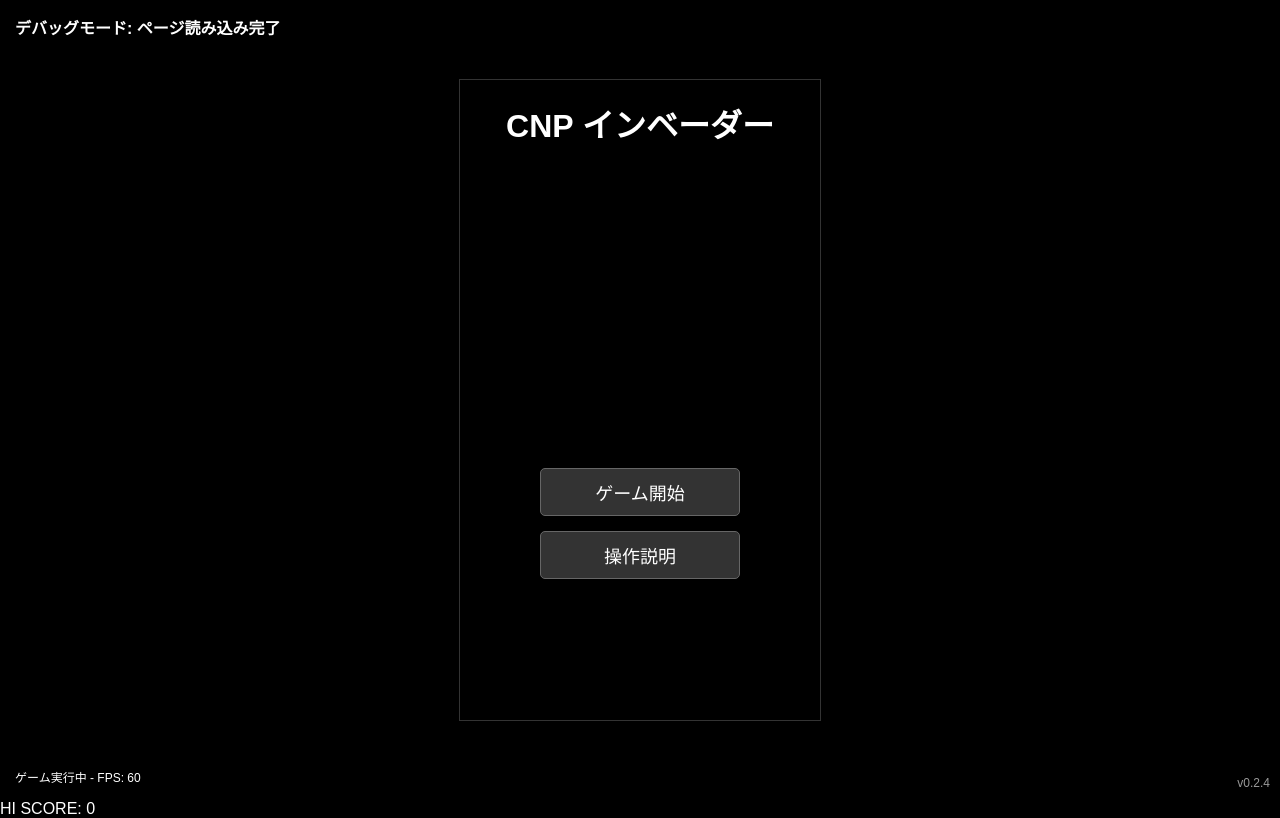
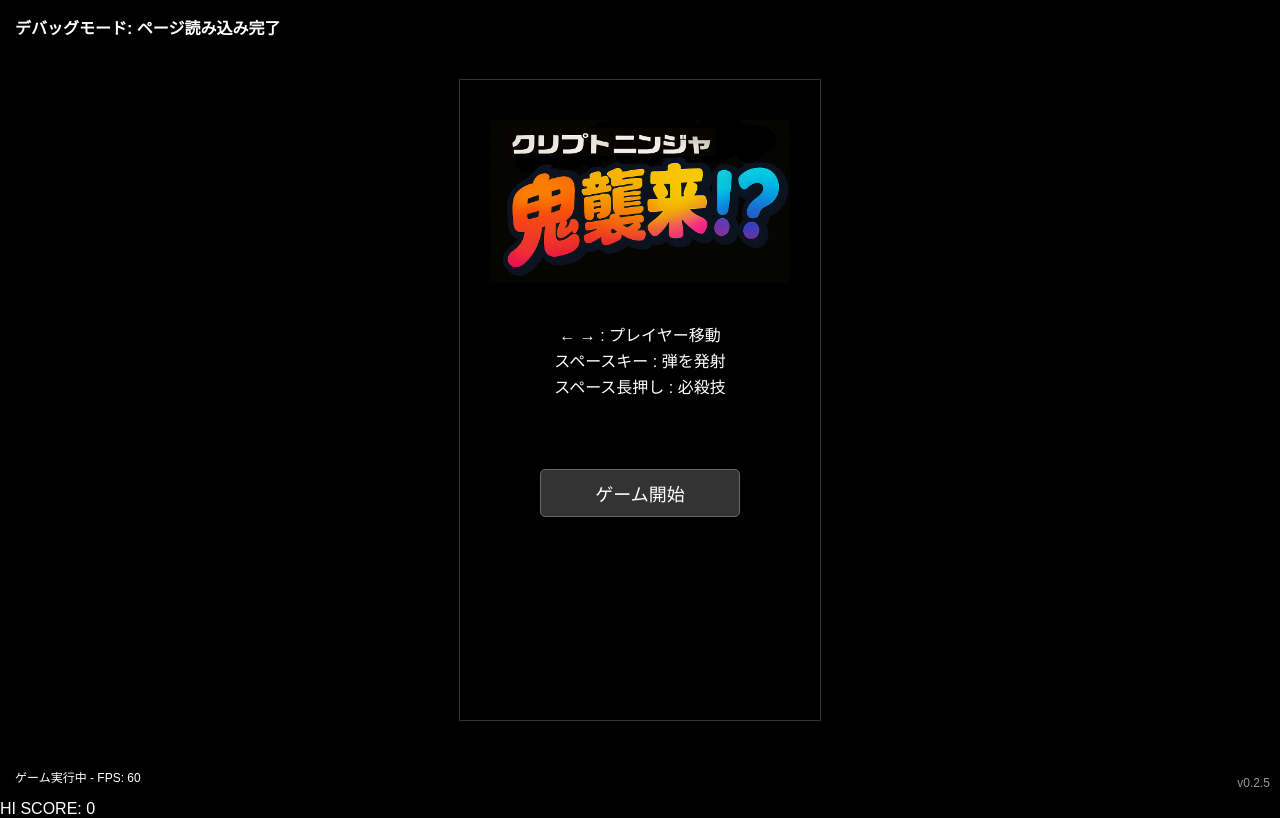
Before and after one commit to ekumaki/ninvader, a website built with Vite: page index.html in a window 1280 px wide. Built offline with nearby package versions, Linux system fonts and the light colour scheme; files whose address does not match are found by name.

Commit message:
feat: タイトルロゴ実装とUI改善 - タイトル画面にカスタムロゴ画像を実装 - テキストタイトルをロゴ画像に置き換え - タイトル画面に操作説明を追加（ロゴ下に配置） - レイアウト調整（ロゴ操作説明ボタンの位置最適化） - 操作説明ボタンと操作説明画面を非表示化（将来実装用に保持） - CSS追加：ロゴ用スタイル（ドロップシャドウホバー効果）

```diff
--- a/index.html
+++ b/index.html
@@ -3,7 +3,7 @@
 <head>
   <meta charset="UTF-8">
   <meta name="viewport" content="width=device-width, initial-scale=1.0">
-  <title>CNP インベーダー v0.2.4</title>
+  <title>CNP インベーダー v0.2.5</title>
   <style>
     body {
       margin: 0;
@@ -67,12 +67,20 @@
       margin-top: 100px;
       text-align: center;
     }
+    .title-controls-info {
+      font-size: 16px;
+      color: #ffffff;
+      text-align: center;
+      line-height: 1.6;
+      margin: 20px auto;
+      max-width: 300px;
+    }
     .menu-buttons {
       display: flex;
       flex-direction: column;
       gap: 15px;
       align-items: center;
-      margin-top: 320px;
+      margin-top: 15px;
     }
     .menu-btn {
       padding: 10px 20px;
@@ -199,13 +207,18 @@
     <!-- タイトル画面 -->
     <div id="game-ui">
       <div class="version-info" id="version-display"></div>
-      <h1 class="title">CNP インベーダー</h1>
+      <img src="./src/assets/img/ui/title_logo.png" alt="CNP インベーダー" class="title-logo" style="max-width: 300px; height: auto; margin: 120px auto 20px auto; display: block;">
       <!-- ハイスコア表示は一時的に非表示（将来の実装用に保持）
       <div class="high-score-display" id="title-high-score">HIGH SCORE: 0</div>
       -->
+      <div class="title-controls-info">
+        ← → : プレイヤー移動<br>
+        スペースキー : 弾を発射<br>
+        スペース長押し : 必殺技
+      </div>
       <div class="menu-buttons">
         <button class="menu-btn" id="start-btn">ゲーム開始</button>
-        <button class="menu-btn" id="instructions-btn">操作説明</button>
+        <button class="menu-btn" id="instructions-btn" style="display: none;">操作説明</button>
         <button class="menu-btn" id="credits-btn" style="display: none;">クレジット</button>
       </div>
     </div>
@@ -224,8 +237,8 @@
       </div>
     </div>
 
-    <!-- 操作説明画面 -->
-    <div id="instructions-container">
+    <!-- 操作説明画面（将来の実装用に保持・現在は非表示） -->
+    <div id="instructions-container" style="display: none !important;">
       <h1 class="instructions-title">操作説明</h1>
       <div class="instructions-content">
         <div class="instructions-controls">
@@ -349,7 +362,7 @@
       document.getElementById('credits-btn').addEventListener('click', function() {
         console.log('クレジットボタンがクリックされました');
         // GameConfigが利用可能な場合は動的バージョン、そうでなければ固定値
-        const version = window.gameInstance?.gameConfig?.VERSION || '0.2.4';
+        const version = window.gameInstance?.gameConfig?.VERSION || '0.2.5';
         alert(`CNP インベーダー\nVersion ${version}\n© 2025 All Rights Reserved`);
       });
 
--- a/src/css/style.css
+++ b/src/css/style.css
@@ -1,6 +1,6 @@
 /*
  * CNP インベーダー - 和風インベーダーゲーム
- * Version: 0.2.4
+ * Version: 0.2.5
  * SPDX-License-Identifier: MIT
  */
 
@@ -119,6 +119,20 @@ body {
   font-family: 'Noto Serif JP', serif;
 }
 
+/* タイトルロゴ */
+.title-logo {
+  max-width: 300px;
+  height: auto;
+  margin: 0 auto 20px auto;
+  display: block;
+  filter: drop-shadow(0 0 10px rgba(255, 255, 255, 0.3));
+  transition: filter 0.3s ease;
+}
+
+.title-logo:hover {
+  filter: drop-shadow(0 0 15px rgba(255, 255, 255, 0.5));
+}
+
 .menu-buttons {
   display: flex;
   flex-direction: column;
--- a/src/js/config/gameConfig.js
+++ b/src/js/config/gameConfig.js
@@ -1,12 +1,12 @@
 /**
  * CNP インベーダー - ゲーム設定
- * Version: 0.2.4
+ * Version: 0.2.5
  * SPDX-License-Identifier: MIT
  */
 
 export const GameConfig = {
   // ゲームバージョン
-  VERSION: '0.2.4',
+  VERSION: '0.2.5',
   CANVAS_WIDTH: 360,
   CANVAS_HEIGHT: 640,
   TARGET_FPS: 60,
--- a/src/js/game.js
+++ b/src/js/game.js
@@ -1,6 +1,6 @@
 /**
  * CNP インベーダー - 和風インベーダーゲーム
- * Version: 0.2.4
+ * Version: 0.2.5
  * SPDX-License-Identifier: MIT
  */
 
--- a/src/js/main.js
+++ b/src/js/main.js
@@ -1,6 +1,6 @@
 /**
  * CNP インベーダー - 和風インベーダーゲーム
- * Version: 0.2.4
+ * Version: 0.2.5
  * SPDX-License-Identifier: MIT
  */
 
--- a/src/js/screens/gameClearScreen.js
+++ b/src/js/screens/gameClearScreen.js
@@ -1,6 +1,6 @@
 /**
  * CNP インベーダー - ゲームクリア画面
- * Version: 0.2.4
+ * Version: 0.2.5
  * SPDX-License-Identifier: MIT
  */
 
--- a/src/js/screens/gameOverScreen.js
+++ b/src/js/screens/gameOverScreen.js
@@ -1,6 +1,6 @@
 /**
  * CNP インベーダー - ゲームオーバー画面
- * Version: 0.2.4
+ * Version: 0.2.5
  * SPDX-License-Identifier: MIT
  */
 
--- a/src/js/screens/gameScreen.js
+++ b/src/js/screens/gameScreen.js
@@ -1,6 +1,6 @@
 /**
  * CNP インベーダー - ゲーム画面（リファクタリング版）
- * Version: 0.2.4
+ * Version: 0.2.5
  * SPDX-License-Identifier: MIT
  */
 
--- a/src/js/screens/instructionsScreen.js
+++ b/src/js/screens/instructionsScreen.js
@@ -1,6 +1,6 @@
 /**
  * CNP インベーダー - 説明画面（リファクタリング版）
- * Version: 0.2.4
+ * Version: 0.2.5
  * SPDX-License-Identifier: MIT
  */
 
--- a/src/js/screens/titleScreen.js
+++ b/src/js/screens/titleScreen.js
@@ -1,6 +1,6 @@
 /**
  * CNP インベーダー - 和風インベーダーゲーム
- * Version: 0.2.4
+ * Version: 0.2.5
  * SPDX-License-Identifier: MIT
  */
 
@@ -37,7 +37,7 @@ export class TitleScreen {
       // メニューボタン位置を他画面と合わせる
       const menuButtons = existingUI.querySelector('.menu-buttons');
       if (menuButtons) {
-        menuButtons.style.marginTop = '292px';
+        menuButtons.style.marginTop = '49px';
       }
 
       // バージョン表示を動的に更新
```
Also changed, not shown: src/assets/img/ui/title_logo.png (added).
